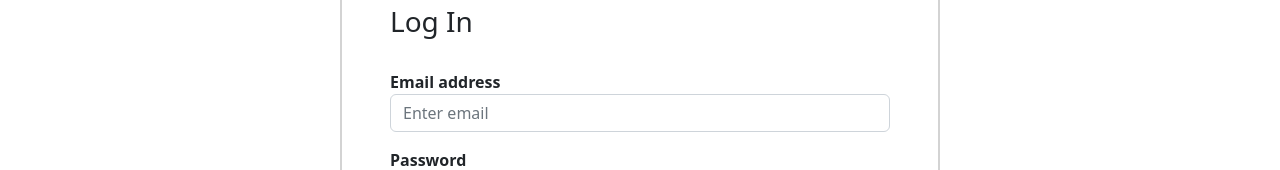
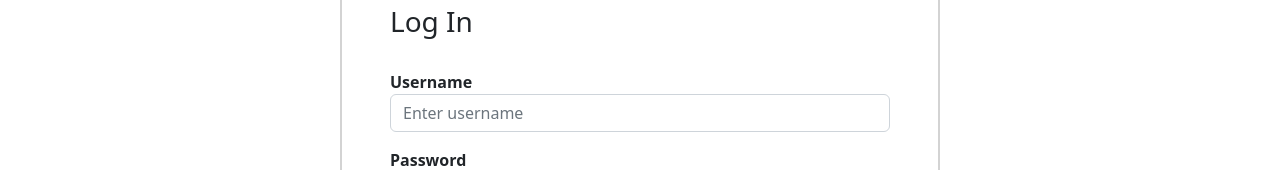
Before and after one commit to UMGC-SHELDZ/sports-manager, a React (Create React App) app: page / in a window 1280 px wide. Both pictures are taken after a click on the link "Manager Log In". Shown: the part 503-673 px from the top of the page. Built offline with nearby package versions, Linux system fonts and the light colour scheme.

Commit message:
(SM-15) Updated form to match API data.

```diff
--- a/src/components/LoginForm/LoginForm.tsx
+++ b/src/components/LoginForm/LoginForm.tsx
@@ -7,11 +7,11 @@ function LoginForm(): ReactElement {
                 <h3>Log In</h3>
                 <br></br>
                 <div className="mb-3">
-                    <label>Email address</label>
+                    <label>Username</label>
                     <input
-                        type="email"
+                        type="text"
                         className="form-control"
-                        placeholder="Enter email"
+                        placeholder="Enter username"
                     />
                 </div>
                 <div className="mb-3">
```
